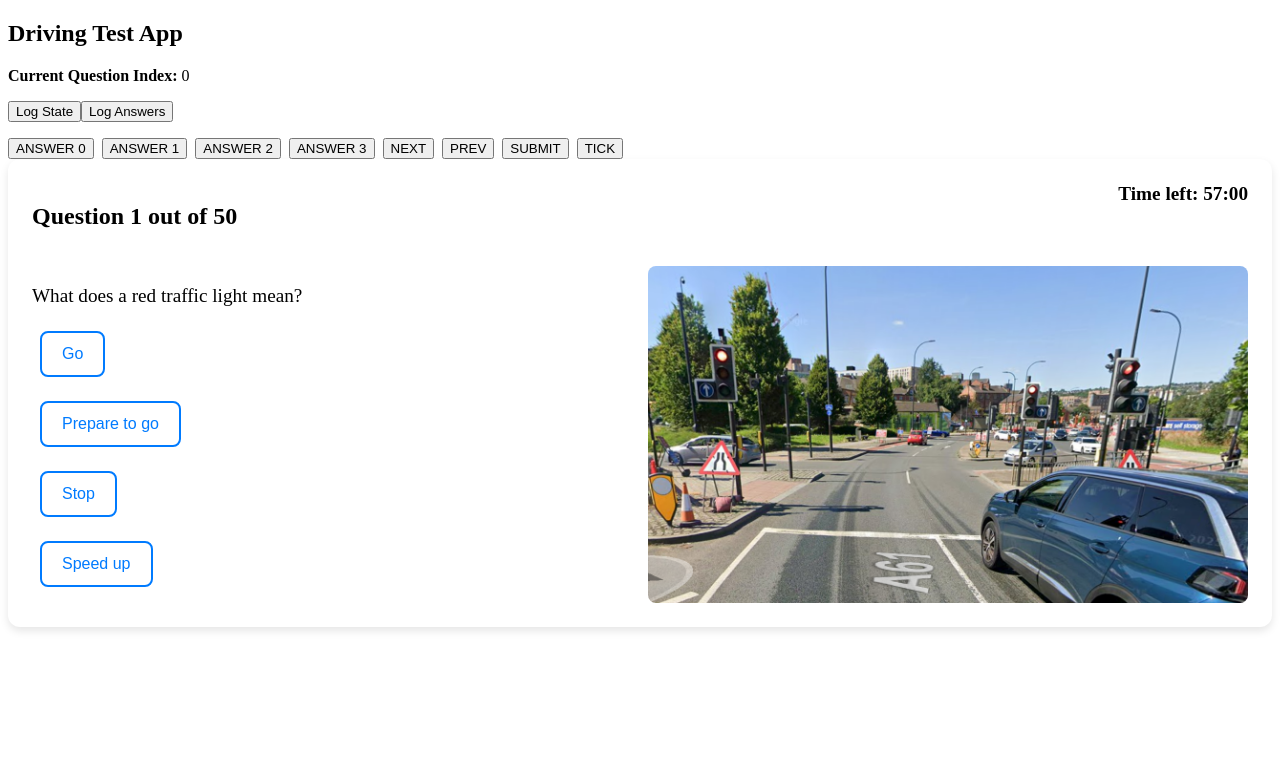
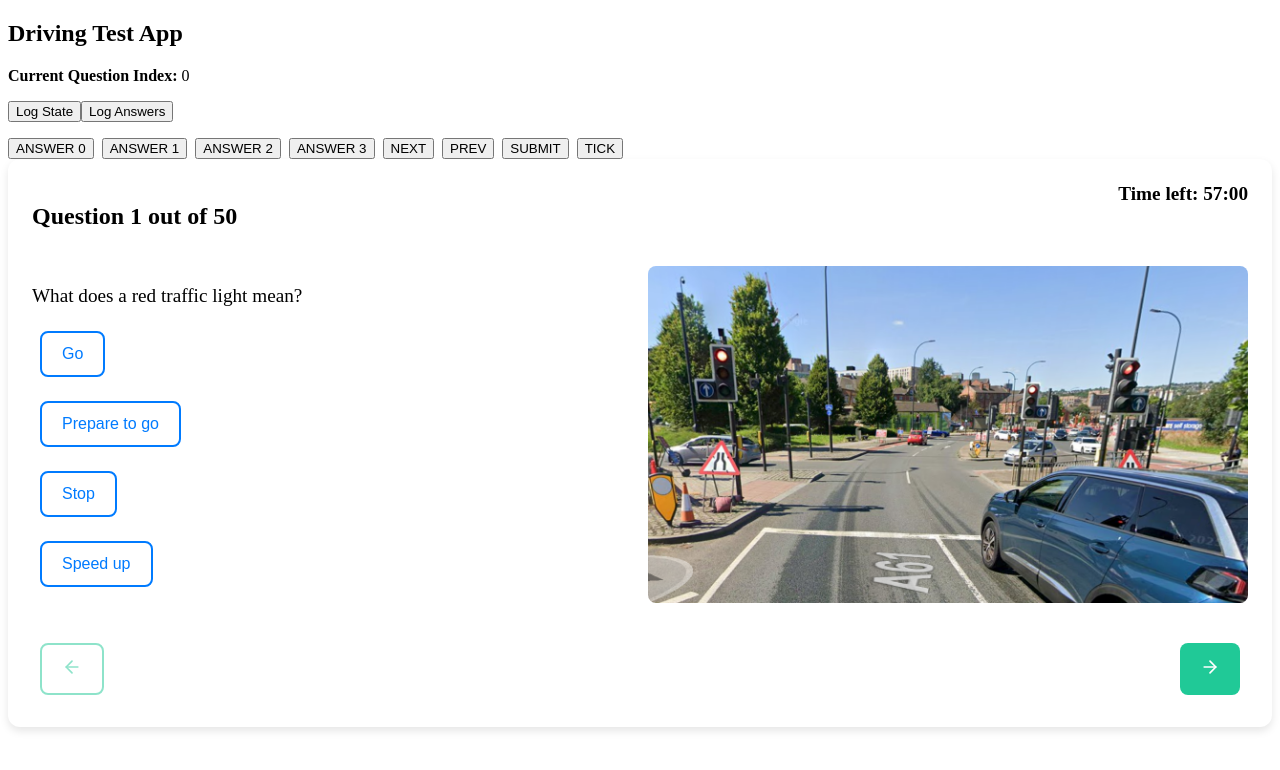
Before and after one commit to genuinelycool/uk_driving_test, a React (Vite) app: page / in a window 1280 px wide. Shown: the top 770 px of the page. Built offline with nearby package versions, Linux system fonts and the light colour scheme.

Commit message:
9 - QuestionView NavigationControls

```diff
--- a/package.json
+++ b/package.json
@@ -10,6 +10,7 @@
     "preview": "vite preview"
   },
   "dependencies": {
+    "lucide-react": "^0.562.0",
     "react": "^19.2.0",
     "react-dom": "^19.2.0"
   },
--- a/src/App.jsx
+++ b/src/App.jsx
@@ -8,6 +8,9 @@
 const initialState = {
   // Start at the first question (index 0)
   currentQuestion: 0,
+  // currentQuestion: 10,
+  // currentQuestion: 48,
+  // currentQuestion: questions.length - 1,
   answers: Array(questions.length).fill(null),
   submitted: false,
   timeLeft: 57 * 60,
--- a/src/components/NavigationControls.jsx
+++ b/src/components/NavigationControls.jsx
@@ -1,5 +1,45 @@
-const NavigationControls = () => {
-  return <></>;
+import { Button } from "./ui/Button";
+import { ArrowLeft, ArrowRight, CheckCircle } from "lucide-react";
+
+const NavigationControls = ({ currentQuestion, totalQuestions, dispatch }) => {
+  return (
+    <div
+      style={{
+        display: "flex",
+        justifyContent: "space-between",
+        marginTop: "2rem",
+      }}
+    >
+      <Button
+        onClick={() => dispatch({ type: "PREV" })}
+        disabled={currentQuestion === 0}
+        variant={
+          currentQuestion === 0 ?
+            "navigation-outline" :
+            "navigation-selected"
+        }
+      >
+        <ArrowLeft size={20} />
+      </Button>
+
+      {currentQuestion === totalQuestions - 1 ? (
+        <Button
+          onClick={() => dispatch({ type: "SUBMIT" })}
+          variant="navigation-selected"
+        >
+          <CheckCircle size={20} />
+        </Button>
+      ) : (
+          <Button
+            onClick={() => dispatch({ type: "NEXT" })}
+            variant="navigation-selected"
+          >
+            <ArrowRight size={20} />
+          </Button>
+      )}
+
+    </div>
+  );
 };
 
 export default NavigationControls;
--- a/src/components/QuestionView.jsx
+++ b/src/components/QuestionView.jsx
@@ -38,6 +38,7 @@
 
         {(q.type === "image" || q.type === "video") && (
           <MediaDisplay
+            key={q.id}
             type={q.type}
             image={q.image}
             video={q.video}
@@ -45,6 +46,13 @@
         )}
 
       </div>
+
+      <NavigationControls
+        currentQuestion={currentQuestion}
+        totalQuestions={totalQuestions}
+        dispatch={dispatch}
+      />
+
     </Card>
   );
 };
--- a/src/components/ui/Button.css
+++ b/src/components/ui/Button.css
@@ -25,3 +25,24 @@
     background-color: #007bff;
     color: #ffffff;
 }
+
+/* Tea/Turquoise Theme for Navigation Controls */
+.button.navigation-outline {
+    background-color: #ffffff;
+    border: 2px solid #20c997;
+    color: #20c997;
+}
+
+.button.navigation-outline:hover {
+    background-color: #e0fff6;
+}
+
+.button.navigation-selected {
+    background-color: #20c997;
+    color: #ffffff;
+}
+
+.button:disabled {
+    opacity: 0.5;
+    cursor: not-allowed;
+}
--- a/src/components/ui/Button.jsx
+++ b/src/components/ui/Button.jsx
@@ -1,14 +1,17 @@
 import "./Button.css";
 
-export const Button = ({ children, selected, onClick }) => {
+export const Button = ({ children, selected, onClick, disabled, variant }) => {
 
   // Combine base class with variant and selected/outline classes
-  const className = `button ${selected ? "selected" : "outline"}`;
+  const className = `button ${variant || (
+    selected ? "selected" : "outline")
+    }`;
 
   return (
     <button
       className={className}
       onClick={onClick}
+      disabled={disabled}
     >
       {children}
     </button>
```
Also changed, not shown: 1 other file (tests, documents, lock files or other folders).
